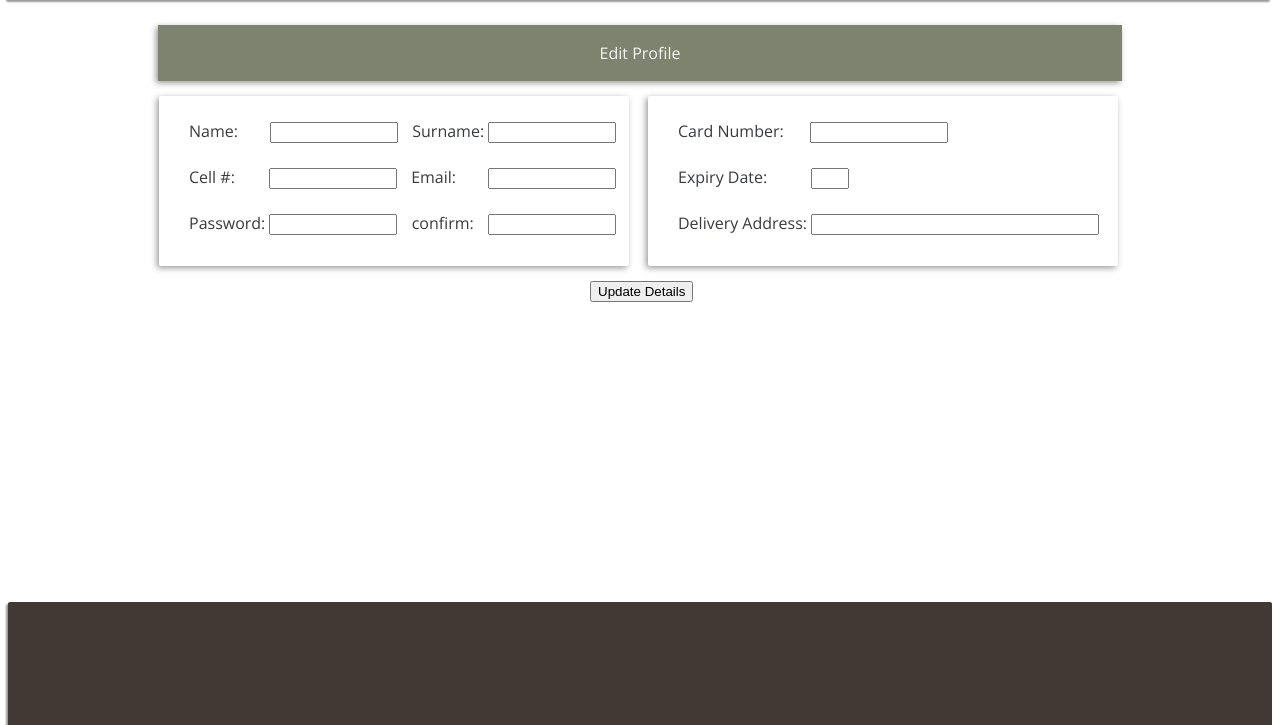
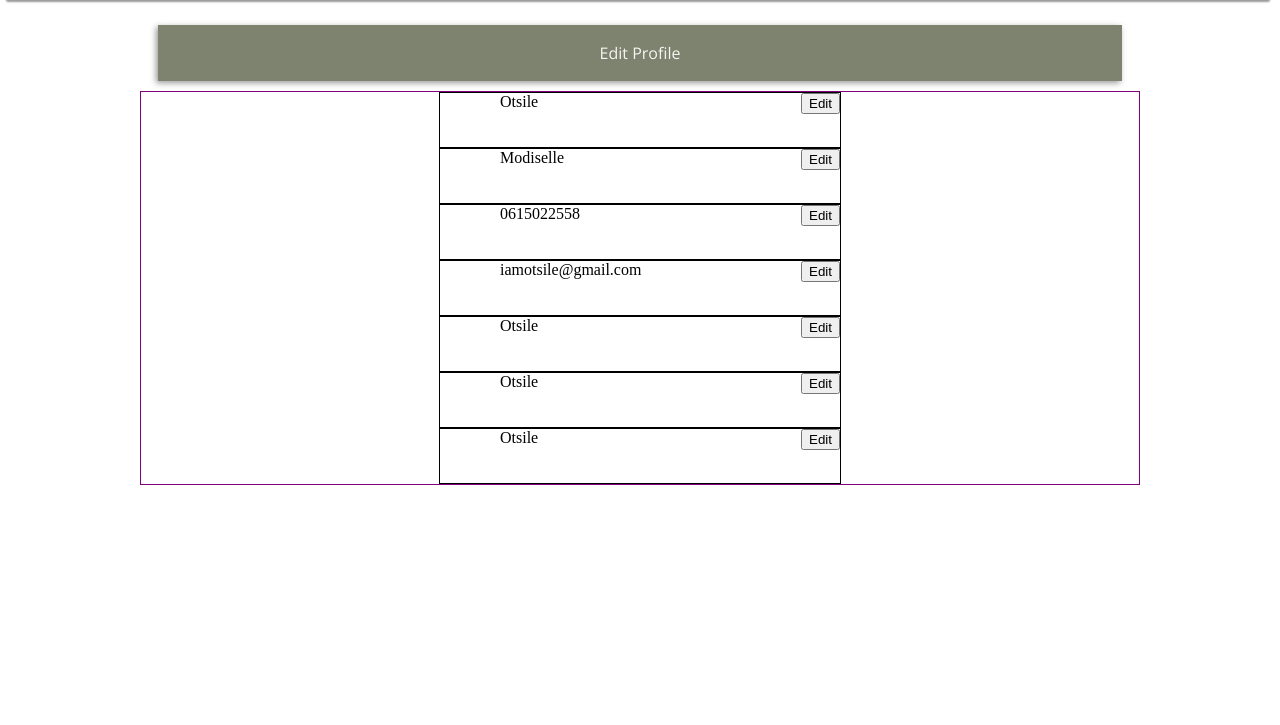
Before and after one commit to otsilemodiselle/ITECA_Project, a PHP site: page /profileedit.html in a window 1280 px wide. Shown: the part 119-844 px from the top of the page. Run offline with PHP 8.4, Linux system fonts and the light colour scheme.

Commit message:
begin layout revamp on profile editor page

```diff
--- a/Deliverable 2/Prototypes/B/floatexample.css
+++ b/Deliverable 2/Prototypes/B/floatexample.css
@@ -511,9 +511,19 @@ header {
     padding-top: 50px;
 }
 
-.update-button {
-    margin-left: 450px;
-    cursor: pointer;
+.edit-div {
+    border: 1px solid black;
+    width: 400px;
+    margin: auto auto;
+}
+
+.edit-button {
+    float: right;
+}
+
+.current-data {
+    margin-left: 60px;
+
 }
 
 .sizes-list, .quantity-list, .cart-button, .wishlist-button {
@@ -570,7 +580,7 @@ header {
   /* Instagram */
   .fa-instagram {
     background: burlywood;
-    color: black;
+    color: black
   }
 
   /* Pinterest */
@@ -584,7 +594,7 @@ header {
     /* border: 1px solid black; */
   }
 
-  .personal-details, .order-recip-details, .order-pay-details, .order-summary-details, .order-check-details, .customer-pay-details {
+ .order-recip-details, .order-pay-details, .order-summary-details, .order-check-details{
     font-size: 16px;
     font-family: 'Open Sans', sans-serif;
     color: #383B3E;
@@ -592,7 +602,7 @@ header {
     margin-left: 30px;
 }
 
-.customer-details, .order-recipient, .order-payment, .customer-payment, .order-summary, .order-checkout {
+.order-recipient, .order-payment, .order-summary, .order-checkout {
     float: left;
     box-shadow: -2px 2px 6px #999999;
     border-top-left-radius: 2px;
@@ -606,44 +616,8 @@ header {
     /* border: 1px solid blue; */
 }
 
-.editname-input, .editsurname-input, .editnumber-input, .editemail-input, .editpassword-input, .editconfirm-input, .editcard-input, .editexpiry-input, .editaddress-input {
-    width: 120px;
-    margin-right: 10px;
-    margin-top: 10px;
-    margin-bottom: 15px;
-}
 
-.editexpiry-input {
-    margin-left: 40px;
-    width: 30px;
-}
-
-.editcard-input {
-    margin-left: 22px;
-    width: 130px;
-}
-
-.editnumber-input {
-    margin-left: 30px;
-}
-
-.editname-input {
-    margin-left: 28px;
-}
-
-.editemail-input {
-    margin-left: 28px;
-}
-
-.editconfirm-input {
-    margin-left: 10px;
-}
-
-.editaddress-input {
-    width: 280px;
-}
-
-.checkout, .recip-edit, .personal-edit, .pay-edit, .customer-pay-edit {
+.checkout, .recip-edit, .personal-edit, .pay-edit {
     cursor: pointer;
     float: right;
     margin-bottom: 15px;
@@ -756,5 +730,5 @@ header {
 }
 
 .profileview-container {
-    /* border: 1px solid purple; */
+    border: 1px solid purple;
 }
--- a/Deliverable 2/Prototypes/B/profileedit.html
+++ b/Deliverable 2/Prototypes/B/profileedit.html
@@ -8,6 +8,42 @@
     <title>Order Checkout</title>
     <link rel="stylesheet" href="floatexample.css">
     <link rel="stylesheet" href="https://fonts.googleapis.com/css?family=Open+Sans">
+    <script>
+        function editName(){
+            var name = document.getElementByClassName(editname-input)[0].value;
+            var nameFeedback = "";
+        var alphabetical = /^[a-zA-Z]+$/;
+
+        if (name.length < 2){
+            nameFeedback = "Name too short. ";}
+        if (name.length > 68){
+            nameFeedback = "Name too long. ";}
+        if (!alphabetical.test(name)){
+            nameFeedback += "\n Alphabetical characters only."}
+        document.getElementsByClassName("editname-verify")[0].textContent = nameFeedback;
+        }
+        function editSurname(){
+
+        }
+        function editNumber(){
+
+        }
+        function editEmail(){
+
+        }
+        function editPassword(){
+
+        }
+        function editCard(){
+
+        }
+        function editExpiry(){
+
+        }
+        function editAddress(){
+
+        }
+    </script>
 </head>
 <body>
     <header>
@@ -60,23 +96,70 @@
             <h3 class="cat-heading">Edit Profile</h3>
         </div>
         <div class='profileview-container clearfix'>
-            <div class="customer-details clearfix">
-                <p class="personal-details">
-                    Name: <input class="editname-input" type="text"> Surname: <input class="editsurname-input" type="text"><br>
-                    Cell #: <input class="editnumber-input" type="text"> Email: <input class="editemail-input" type="text"> <br>
-                    Password: <input class="editpassword-input   type="password"> confirm: <input class="editconfirm-input type="password">
-                </p>
+
+            <div class="edit-div edit-name-div clearfix">
+                <label for="" class="current-data current-name">Otsile</label>
+                <button class="edit-button edit-name">Edit</button><br>
+                <input type="text" class="edit-input edit-name-input" hidden><br>
+                <label for="" class="edit-verify-feedback edit-name-verify"></label><br>
+                <button class="save-edit save-name-edit" hidden>Save</button>
+                <button class="cancel-edit cancel-name-edit" hidden>Cancel</button>
             </div>
-            <div class="customer-payment clearfix">
-                <p              class="customer-pay-details">
-                    Card Number: <input class="editcard-input" type="text"><br>
-                    Expiry Date: <input class="editexpiry-input" type="text"><br>
-                    Delivery Address: <input class="editaddress-input" type="text">
-                </p>
+
+            <div class="edit-div edit-name-div clearfix">
+                <label for="" class="current-data current-name">Modiselle</label>
+                <button class="edit-button edit-name">Edit</button><br>
+                <input type="text" class="edit-input edit-name-input" hidden><br>
+                <label for="" class="edit-verify-feedback edit-name-verify"></label><br>
+                <button class="save-edit save-name-edit" hidden>Save</button>
+                <button class="cancel-edit cancel-name-edit" hidden>Cancel</button>
             </div>
-            <button class="update-button">
-                Update Details
-            </button>
+
+            <div class="edit-div edit-name-div clearfix">
+                <label for="" class="current-data current-name">0615022558</label>
+                <button class="edit-button edit-name">Edit</button><br>
+                <input type="text" class="edit-input edit-name-input" hidden><br>
+                <label for="" class="edit-verify-feedback edit-name-verify"></label><br>
+                <button class="save-edit save-name-edit" hidden>Save</button>
+                <button class="cancel-edit cancel-name-edit" hidden>Cancel</button>
+            </div>
+
+            <div class="edit-div edit-name-div clearfix">
+                <label for="" class="current-data current-name">iamotsile@gmail.com</label>
+                <button class="edit-button edit-name">Edit</button><br>
+                <input type="text" class="edit-input edit-name-input" hidden><br>
+                <label for="" class="edit-verify-feedback edit-name-verify"></label><br>
+                <button class="save-edit save-name-edit" hidden>Save</button>
+                <button class="cancel-edit cancel-name-edit" hidden>Cancel</button>
+            </div>
+
+            <div class="edit-div edit-name-div clearfix">
+                <label for="" class="current-data current-name">Otsile</label>
+                <button class="edit-button edit-name">Edit</button><br>
+                <input type="text" class="edit-input edit-name-input" hidden><br>
+                <label for="" class="edit-verify-feedback edit-name-verify"></label><br>
+                <button class="save-edit save-name-edit" hidden>Save</button>
+                <button class="cancel-edit cancel-name-edit" hidden>Cancel</button>
+            </div>
+
+            <div class="edit-div edit-name-div clearfix">
+                <label for="" class="current-data current-name">Otsile</label>
+                <button class="edit-button edit-name">Edit</button><br>
+                <input type="text" class="edit-input edit-name-input" hidden><br>
+                <label for="" class="edit-verify-feedback edit-name-verify"></label><br>
+                <button class="save-edit save-name-edit" hidden>Save</button>
+                <button class="cancel-edit cancel-name-edit" hidden>Cancel</button>
+            </div>
+
+            <div class="edit-div edit-name-div clearfix">
+                <label for="" class="current-data current-name">Otsile</label>
+                <button class="edit-button edit-name">Edit</button><br>
+                <input type="text" class="edit-input edit-name-input" hidden><br>
+                <label for="" class="edit-verify-feedback edit-name-verify"></label><br>
+                <button class="save-edit save-name-edit" hidden>Save</button>
+                <button class="cancel-edit cancel-name-edit" hidden>Cancel</button>
+            </div>
+
 
         </div>
     </section>
```
